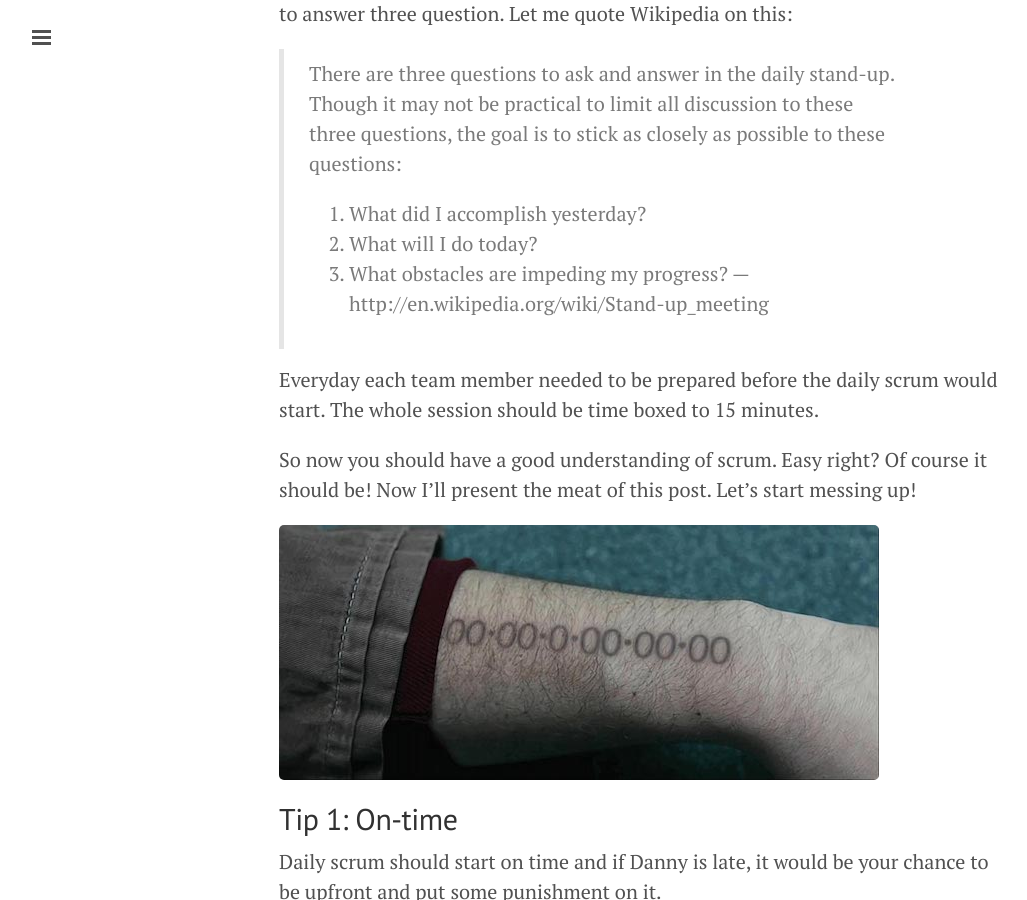
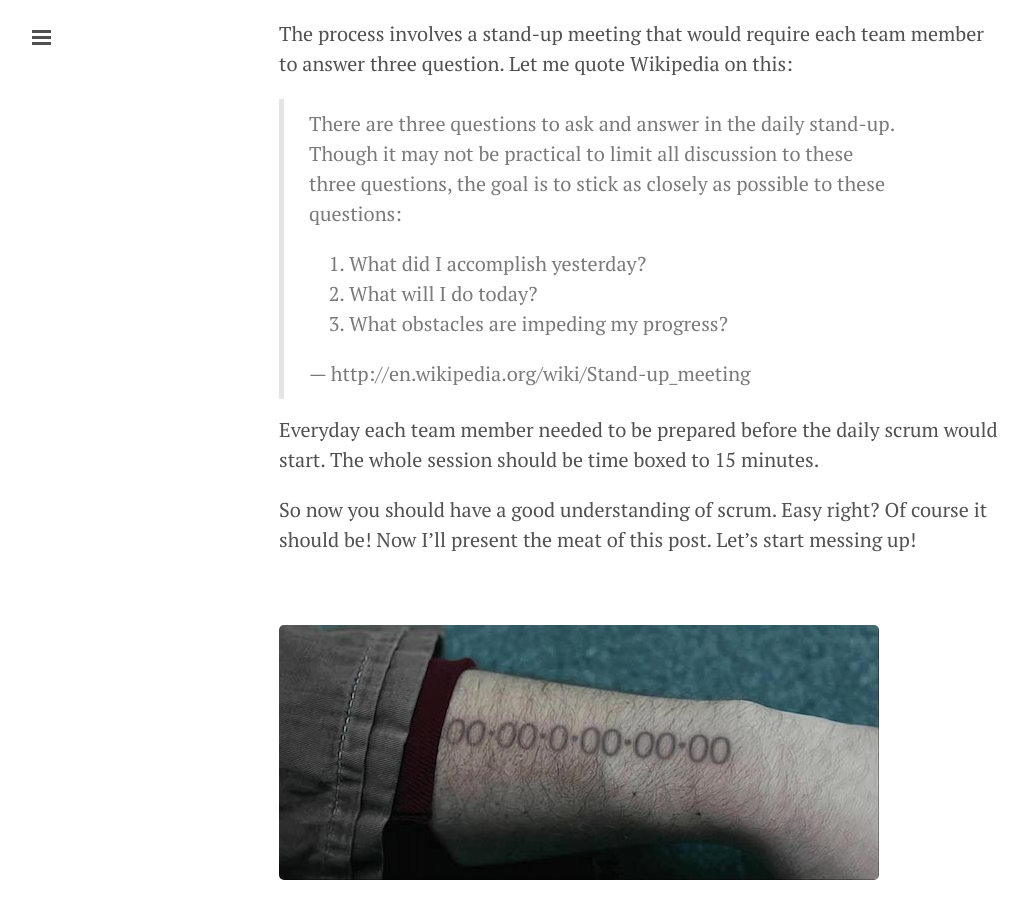
Before and after one commit to monnoval/monnoval.github.io, a Jekyll site: the page built from _posts/2014-05-03-daily-scrum-purpose-vs-problems.md, in a window 1280 px wide and 900 px high, scrolled down 1539 px. Shown: the whole window, without its empty margins (1-1028 px from the left). Built offline with Jekyll 4.4.1, drawn with Linux system fonts in a browser that asks for light colours; Markdown is read by kramdown in place of the engine named in the settings.

Commit message:
Fix content

```diff
--- a/_posts/2014-05-03-daily-scrum-purpose-vs-problems.md
+++ b/_posts/2014-05-03-daily-scrum-purpose-vs-problems.md
@@ -17,6 +17,8 @@ Why would we want to screw Danny? Well we can just throw a knife while he's stir
 
 Before I load the tips on how to mess Danny and your team. You may need to know the basics. If you already know the basic stuff, you can scroll directly to the Tip 1.
 
+<br/>
+
 ## Basics
 
 What is Scrum? Just a brief: Scrum is a life cycle development methodology that has been widely used on both internal and external projects. Its intention is to reap benefits from fast iteration, let's say the product owner have changes, those changes would then be done in a sprint which range from 1-2 weeks. This would happen iteratively as long as the project continues.
@@ -26,15 +28,18 @@ Scrum is only a process. The scrum master, as a role, would need the team to fol
 The process involves a stand-up meeting that would require each team member to answer three question. Let me quote Wikipedia on this:
 
 > There are three questions to ask and answer in the daily stand-up. Though it may not be practical to limit all discussion to these three questions, the goal is to stick as closely as possible to these questions:
-1. What did I accomplish yesterday?
-2. What will I do today?
-3. What obstacles are impeding my progress?
-— http://en.wikipedia.org/wiki/Stand-up_meeting
+> 1. What did I accomplish yesterday?
+> 2. What will I do today?
+> 3. What obstacles are impeding my progress?
+>
+> — http://en.wikipedia.org/wiki/Stand-up_meeting
 
 Everyday each team member needed to be prepared before the daily scrum would start. The whole session should be time boxed to 15 minutes.
 
 So now you should have a good understanding of scrum.
 Easy right? Of course it should be! Now I'll present the meat of this post. Let's start messing up!
+
+<br/>
 
 ![]({{ site.baseurl }}public/images/2014-05-03-02.jpg)
 
@@ -57,6 +62,8 @@ So with that information in mind you can diss Danny to explain in detail the iss
 
 I know this would sound evil enough but do it in the right way and you'll be able win. Good luck!
 
+<br/>
+
 ![]({{ site.baseurl }}public/images/2014-05-03-03.jpg)
 
 ## Tip 3: Scrum Master
@@ -69,6 +76,8 @@ The difference of management and being a leader is by far enough to screw Danny.
 
 What if Danny will be successful in this role? Well your Danny is one in a million talent. Try this first, I can assure you 99% success rate.
 
+<br/>
+
 ## Tip 4: Win
 
 I'll teach you how to be a creator of awkward moments. Here's how:
@@ -80,6 +89,8 @@ Here is how to do it:
 Always ask "So how?"... Don't talk, wait for an answer... If Danny would answer something, make that answer wrong then ask again "So how?"... Don't talk, wait for an answer... Do this repeatedly until it becomes more awkward than ever, make sure to be soooo serious until Danny will feel so miserable and will likely jump in the building.
 
 The key thing here is to have a Win-Lose mentality. You must win and Danny should lose. Hurray!
+
+<br/>
 
 ## Tip 5: Diss more
 
@@ -96,6 +107,8 @@ Here are some points you can do to further mess up the team:
 - Always let the team know they are always late on the deliverables even they have clocked extended hours.
 - Let them be the mercenary. Let them be the hero. Because hero's die.
 
+<br/>
+
 ## Summary
 
 The scenarios I highlighted in the tips are ways to disrespect anyone. You would think that I'm such a bad person for giving out these tips but think of it the other way: This is the best way to mess up a team with Daily Scrum.
```
